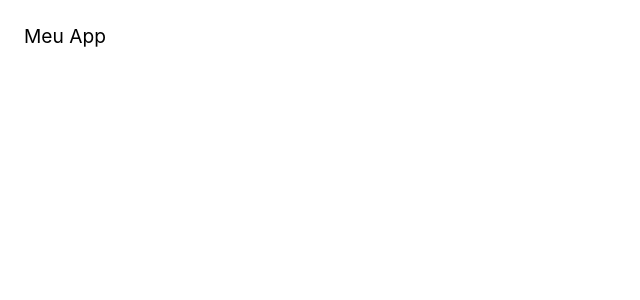
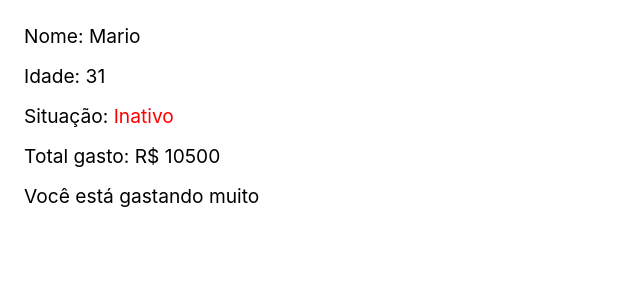
Before and after one commit to igorsantos97/REACT-ORIGAMID, a React (Create React App) app in the folder 02-react-iniciantes/ambiente-do-curso/appreact/: page / in a window 1280 px wide. Shown: the top 300 px of the page, without its empty margins (0-640 px from the left). Built offline with nearby package versions, Linux system fonts and the light colour scheme.

Commit message:
[REACT-INICIANTES] Finalizar exercício de JSX

```diff
--- a/02-react-iniciantes/ambiente-do-curso/appreact/src/App.js
+++ b/02-react-iniciantes/ambiente-do-curso/appreact/src/App.js
@@ -1,8 +1,56 @@
-import React from 'react';
-// import './App.css';
+// Mostre os dados da aplicação, como aprensetado no vídeo
+// Não utilize CSS externo, use o style para mudar as cores
+// Se a situação estiver ativa pinte de verde, inativa vermelho
+// Se o gasto for maior que 10000 mostre uma mensagem
+const luana = {
+  cliente: 'Luana',
+  idade: 27,
+  compras: [
+    { nome: 'Notebook', preco: 'R$ 2500' },
+    { nome: 'Geladeira', preco: 'R$ 3000' },
+    { nome: 'Smartphone', preco: 'R$ 1500' },
+  ],
+  ativa: true,
+};
+
+const mario = {
+  cliente: 'Mario',
+  idade: 31,
+  compras: [
+    { nome: 'Notebook', preco: 'R$ 2500' },
+    { nome: 'Geladeira', preco: 'R$ 3000' },
+    { nome: 'Smartphone', preco: 'R$ 1500' },
+    { nome: 'Guitarra', preco: 'R$ 3500' },
+  ],
+  ativa: false,
+};
 
 const App = () => {
-  return <div>Meu App</div>;
+  const dados = mario;
+  const styleAtivo = {
+    color: 'green',
+  };
+
+  const total = dados.compras.reduce((acumulador, valorAtual) => {
+    return acumulador + +valorAtual.preco.replace('R$ ', '');
+  }, 0);
+
+  return (
+    <>
+      <p>Nome: {dados.cliente}</p>
+      <p>Idade: {dados.idade}</p>
+      <p>
+        Situação:
+        {dados.ativa ? (
+          <span style={styleAtivo}> Ativa</span>
+        ) : (
+          <span style={{ color: 'red' }}> Inativo</span>
+        )}
+      </p>
+      <p>Total gasto: R$ {total}</p>
+      {total > 10000 && <p>Você está gastando muito</p>}
+    </>
+  );
 };
 
 export default App;
```
